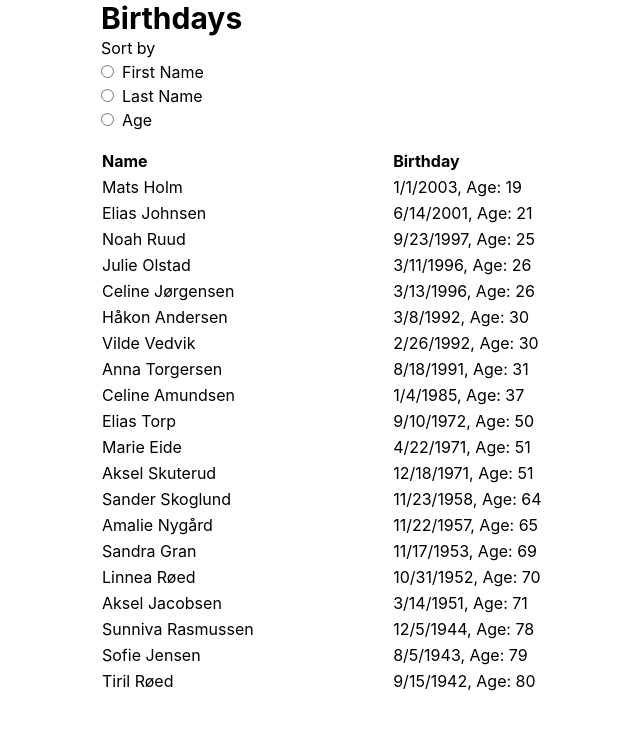
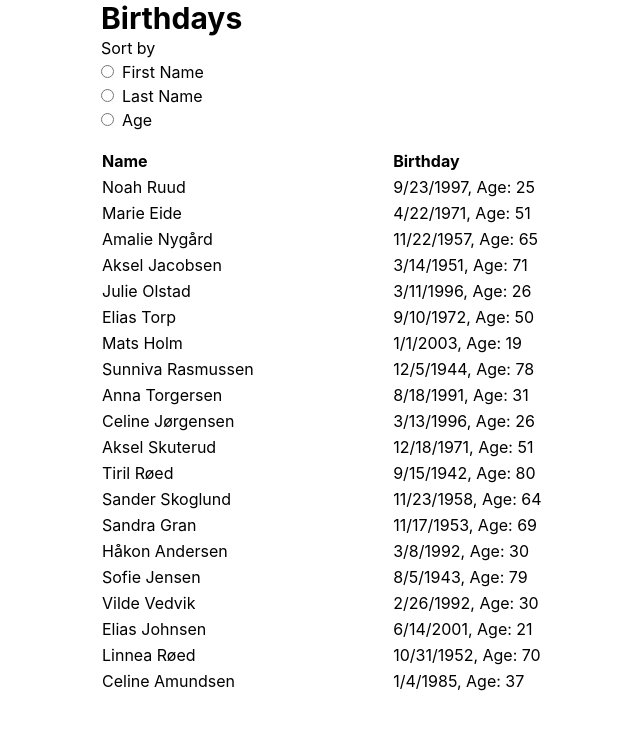
Before and after one commit to andrujoh/fleks_intervju, a React (Create React App) app in the folder task1/: page / in a window 1280 px wide. Shown: the top 730 px of the page, without its empty margins (251-891 px from the left). Built offline with nearby package versions, Linux system fonts and the light colour scheme; the HTML template or start-up script is replaced by a standard one.

Commit message:
Use correct selector and delete extra code

```diff
--- a/task1/src/App.js
+++ b/task1/src/App.js
@@ -8,7 +8,7 @@ function getDateFormat(date) {
 const FILTERENUM = {
   FIRSTNAME: "firstName",
   LASTNAME: "lastName",
-  AGE: "age",
+  BIRTHDAY: "birthday",
 };
 
 function App() {
@@ -26,15 +26,13 @@ function App() {
   const sortedPeople = () => {
     if ([FILTERENUM.FIRSTNAME, FILTERENUM.LASTNAME].includes(filter)) {
       return people.sort((a, b) => a[filter].localeCompare(b[filter]));
-    } else if (filter === FILTERENUM.AGE) {
-      return people.sort((a, b) => a[filter] - b[filter]);
+    } else if (filter === FILTERENUM.BIRTHDAY) {
+      return people.sort((a, b) => getAge(a[filter]) - getAge(b[filter]));
     } else {
       return people;
     }
   };
-  filter === FILTERENUM.FIRSTNAME
-    ? people.sort((a, b) => a[filter].localeCompare(b[filter]))
-    : people.sort((a, b) => getAge(a.birthday) - getAge(b.birthday));
+
   return (
     <div className="mx-auto max-w-xl">
       <header>
@@ -72,14 +70,14 @@ function App() {
             </div>
             <div>
               <input
-                checked={filter === FILTERENUM.AGE}
+                checked={filter === FILTERENUM.BIRTHDAY}
                 onChange={changeFilter}
-                value={FILTERENUM.AGE}
-                id={FILTERENUM.AGE}
+                value={FILTERENUM.BIRTHDAY}
+                id={FILTERENUM.BIRTHDAY}
                 type="radio"
                 name="filter"
               />
-              <label className="ml-2" htmlFor={FILTERENUM.AGE}>
+              <label className="ml-2" htmlFor={FILTERENUM.BIRTHDAY}>
                 Age
               </label>
             </div>
@@ -100,7 +98,8 @@ function App() {
                   <span className={filter === FILTERENUM.LASTNAME ? "font-bold" : ""}>{lastName}</span>
                 </td>
                 <td className={filter === FILTERENUM.AGE ? "font-bold" : ""}>
-                  {getDateFormat(birthday)}, Age: {getAge(birthday)}
+                  {getDateFormat(birthday)}, Age:{" "}
+                  <span className={filter === FILTERENUM.BIRTHDAY ? "font-bold" : ""}>{getAge(birthday)}</span>
                 </td>
               </tr>
             ))}
```
